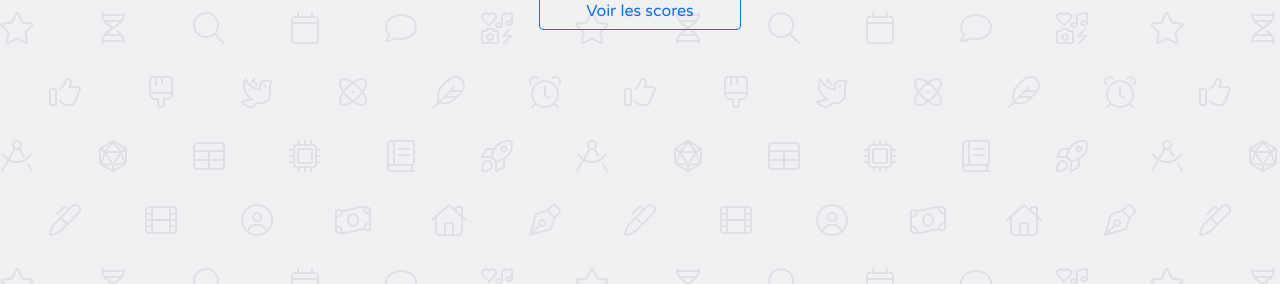
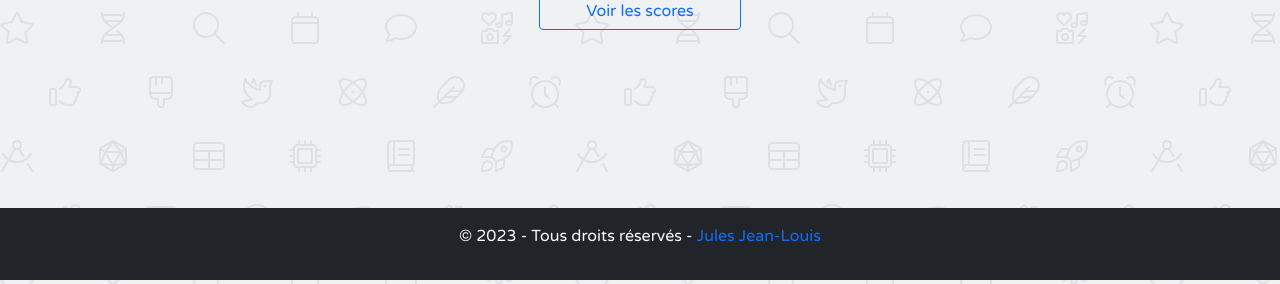
Before and after one commit to jules-jean-louis1/memory, a PHP site: page / in a window 1280 px wide. Shown: the part 516-800 px from the top of the page. Run offline with PHP 8.4, Linux system fonts and the light colour scheme; some libraries are stand-ins or nearby versions.

Commit message:
footer style

```diff
--- a/import/footer.php
+++ b/import/footer.php
@@ -0,0 +1,11 @@
+<footer>
+    <div class="">
+        <div class="row">
+            <div class="col-md-12">
+                <div class="footer p-3 mt-4 text-center bg-dark text-light">
+                    <p>© 2023 - Tous droits réservés - <a href="https://github.com/jules-jean-louis1/memory" target="_blank">Jules Jean-Louis</a></p>
+                </div>
+            </div>
+        </div>
+    </div>
+</footer>
--- a/styles.css
+++ b/styles.css
@@ -131,3 +131,14 @@ main {
 #btn_login:hover {
     background-color: #0CA678;
 }
+/*#####################################################################
+#######################################################################
+""" F O O T E R  - P A G E """ ##########################################
+#######################################################################
+#####################################################################*/
+footer {
+    position: fixed;
+    height: 100px;
+    bottom: 0;
+    width: 100%;
+}
```
